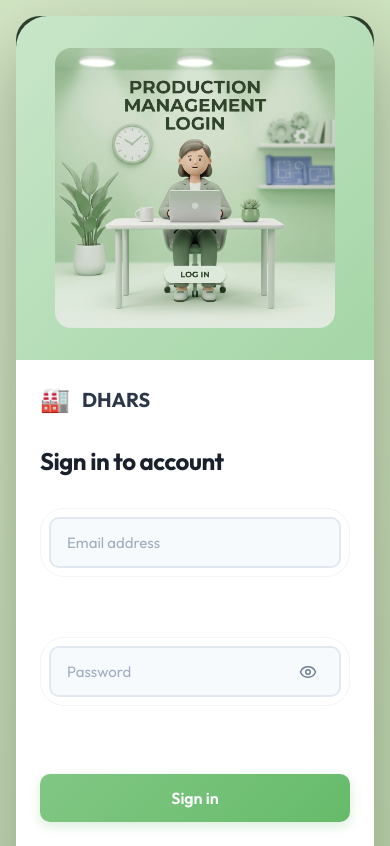
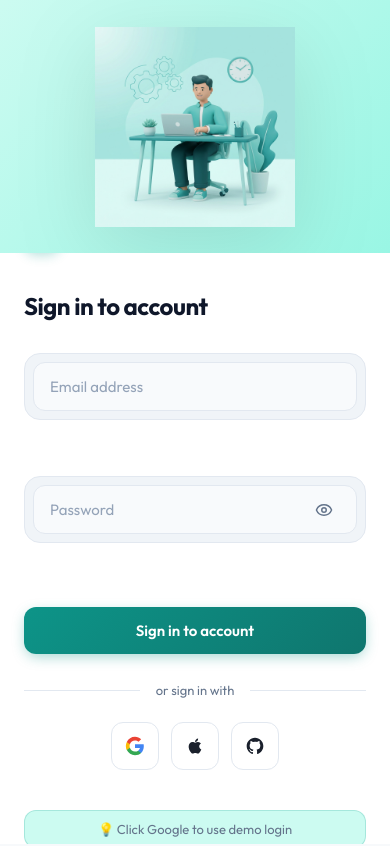
Before and after one commit to vicky34D/Production-Data-Entry.github.io, a React (Vite) app: page /#/login in a window 390 px wide. Shown: the top 846 px of the page. Built offline with nearby package versions, Linux system fonts and the light colour scheme.

Commit message:
feat: redesign login page and update app color theme to teal/emerald

```diff
--- a/src/components/Login.css
+++ b/src/components/Login.css
@@ -1,33 +1,32 @@
 /* Login Wrapper */
 .login-wrapper {
-    min-height: 100vh;
-    display: flex;
-    align-items: center;
-    justify-content: center;
-    background: linear-gradient(135deg, #d4e7c5 0%, #bfd8af 100%);
-    padding: 2rem;
+    height: 100vh;
+    width: 100%;
+    padding: 0;
+    margin: 0;
+    overflow: hidden;
 }
 
-/* Split Container */
+/* Split Container - Full Page */
 .login-container-split {
     display: flex;
     width: 100%;
-    max-width: 1200px;
-    height: 600px;
-    background: #2d3e2d;
-    border-radius: 32px;
-    overflow: hidden;
-    box-shadow: 0 30px 80px rgba(0, 0, 0, 0.3);
+    height: 100%;
+    max-width: none;
+    background: #ffffff;
+    border-radius: 0;
+    box-shadow: none;
 }
 
 /* Left Side - Illustration */
 .login-left {
-    flex: 1;
-    background: linear-gradient(135deg, #c8e6c9 0%, #a5d6a7 100%);
+    flex: 1.2;
+    /* Give slightly more space to illustration */
+    background: linear-gradient(135deg, #CCFBF1 0%, #99F6E4 100%);
     display: flex;
     align-items: center;
     justify-content: center;
-    padding: 3rem;
+    padding: 4rem;
     position: relative;
 }
 
@@ -37,14 +36,15 @@
     display: flex;
     align-items: center;
     justify-content: center;
+    max-width: 800px;
+    /* Prevent illustration from getting too huge */
 }
 
 .login-illustration {
     width: 100%;
     height: 100%;
     object-fit: contain;
-    max-width: 500px;
-    border-radius: 16px;
+    filter: drop-shadow(0 20px 40px rgba(0, 0, 0, 0.1));
 }
 
 /* Right Side - Form */
@@ -54,46 +54,57 @@
     display: flex;
     align-items: center;
     justify-content: center;
-    padding: 3rem;
-    border-radius: 0 32px 32px 0;
+    padding: 4rem;
+    position: relative;
 }
 
 .login-form-container {
     width: 100%;
-    max-width: 400px;
+    max-width: 440px;
+    /* Slightly wider for full page feel */
 }
 
 /* Brand */
 .login-brand {
     display: flex;
     align-items: center;
-    gap: 0.75rem;
-    margin-bottom: 2rem;
+    gap: 0.625rem;
+    margin-bottom: 2.5rem;
 }
 
-.brand-logo {
-    font-size: 1.5rem;
+.brand-logo-circle {
+    width: 36px;
+    height: 36px;
+    border-radius: var(--radius-md);
+    background: var(--gradient-primary);
+    color: white;
+    display: flex;
+    align-items: center;
+    justify-content: center;
+    box-shadow: 0 4px 12px rgba(13, 148, 136, 0.3);
 }
 
 .brand-name {
-    font-size: 1.25rem;
+    font-size: 1.125rem;
     font-weight: 700;
-    color: #2d3748;
+    color: #0F172A;
+    letter-spacing: -0.01em;
 }
 
 /* Form Title */
 .form-title {
-    font-size: 1.875rem;
+    font-size: 1.75rem;
     font-weight: 700;
-    color: #1a202c;
+    color: #0F172A;
     margin: 0 0 2rem 0;
+    letter-spacing: -0.02em;
 }
 
 /* Form */
 .login-form-new {
     display: flex;
     flex-direction: column;
-    gap: 1.25rem;
+    gap: 1rem;
 }
 
 /* Alerts */
@@ -101,52 +112,52 @@
     display: flex;
     align-items: center;
     gap: 0.5rem;
-    padding: 0.875rem 1rem;
-    border-radius: 10px;
+    padding: 0.75rem 1rem;
+    border-radius: var(--radius-md);
     font-size: 0.875rem;
     font-weight: 500;
 }
 
 .alert-error-new {
-    background: rgba(245, 87, 108, 0.1);
-    color: #e53e3e;
-    border: 1px solid rgba(245, 87, 108, 0.3);
+    background: var(--accent-red-light);
+    color: var(--accent-red);
+    border: 1px solid var(--accent-red);
 }
 
 .alert-success-new {
-    background: rgba(72, 187, 120, 0.1);
-    color: #38a169;
-    border: 1px solid rgba(72, 187, 120, 0.3);
+    background: var(--accent-green-light);
+    color: var(--accent-green);
+    border: 1px solid var(--accent-green);
 }
 
 /* Input Groups */
 .input-group {
     display: flex;
     flex-direction: column;
-    gap: 0.5rem;
+    gap: 0.375rem;
 }
 
 .form-input-new {
     width: 100%;
     padding: 0.875rem 1rem;
     font-size: 0.9375rem;
-    border: 2px solid #e2e8f0;
-    border-radius: 10px;
-    background: #f7fafc;
-    color: #2d3748;
+    border: 1.5px solid var(--border-color);
+    border-radius: var(--radius-md);
+    background: var(--bg-input);
+    color: var(--text-primary);
     transition: all 0.2s ease;
     font-family: inherit;
 }
 
 .form-input-new:focus {
     outline: none;
-    border-color: #81c784;
+    border-color: var(--primary-color);
     background: white;
-    box-shadow: 0 0 0 3px rgba(129, 199, 132, 0.1);
+    box-shadow: 0 0 0 3px var(--primary-light);
 }
 
 .form-input-new::placeholder {
-    color: #a0aec0;
+    color: var(--text-muted);
 }
 
 /* Password Wrapper */
@@ -161,7 +172,7 @@
     right: 1rem;
     background: none;
     border: none;
-    color: #718096;
+    color: var(--text-secondary);
     cursor: pointer;
     padding: 0.5rem;
     display: flex;
@@ -171,32 +182,32 @@
 }
 
 .password-toggle-new:hover {
-    color: #81c784;
+    color: var(--primary-color);
 }
 
 /* Submit Button */
 .submit-button {
     width: 100%;
     padding: 0.875rem 1rem;
-    font-size: 1rem;
+    font-size: 0.9375rem;
     font-weight: 600;
     color: white;
-    background: linear-gradient(135deg, #81c784 0%, #66bb6a 100%);
+    background: var(--gradient-primary);
     border: none;
-    border-radius: 10px;
+    border-radius: var(--radius-md);
     cursor: pointer;
     transition: all 0.3s ease;
     display: flex;
     align-items: center;
     justify-content: center;
     gap: 0.5rem;
-    box-shadow: 0 4px 12px rgba(129, 199, 132, 0.3);
+    box-shadow: 0 4px 14px -2px rgba(13, 148, 136, 0.4);
     margin-top: 0.5rem;
 }
 
 .submit-button:hover:not(:disabled) {
     transform: translateY(-2px);
-    box-shadow: 0 6px 16px rgba(129, 199, 132, 0.4);
+    box-shadow: 0 6px 18px -2px rgba(13, 148, 136, 0.5);
 }
 
 .submit-button:active:not(:disabled) {
@@ -228,16 +239,16 @@
     display: flex;
     align-items: center;
     text-align: center;
-    color: #a0aec0;
-    font-size: 0.875rem;
-    margin: 0.5rem 0;
+    color: var(--text-secondary);
+    font-size: 0.8125rem;
+    margin: 0.75rem 0 0.5rem 0;
 }
 
 .form-divider::before,
 .form-divider::after {
     content: '';
     flex: 1;
-    border-bottom: 1px solid #e2e8f0;
+    border-bottom: 1px solid var(--border-color);
 }
 
 .form-divider span {
@@ -247,15 +258,15 @@
 /* Social Buttons */
 .social-buttons {
     display: flex;
-    gap: 1rem;
+    gap: 0.75rem;
     justify-content: center;
 }
 
 .social-btn {
     width: 48px;
     height: 48px;
-    border-radius: 10px;
-    border: 2px solid #e2e8f0;
+    border-radius: var(--radius-md);
+    border: 1.5px solid var(--border-color);
     background: white;
     display: flex;
     align-items: center;
@@ -265,13 +276,13 @@
 }
 
 .social-btn:hover {
-    border-color: #81c784;
+    border-color: var(--primary-color);
     transform: translateY(-2px);
-    box-shadow: 0 4px 12px rgba(0, 0, 0, 0.1);
+    box-shadow: 0 4px 12px rgba(0, 0, 0, 0.08);
 }
 
 .google-btn:hover {
-    background: rgba(66, 133, 244, 0.05);
+    background: rgba(66, 133, 244, 0.04);
 }
 
 .apple-btn {
@@ -279,7 +290,7 @@
 }
 
 .apple-btn:hover {
-    background: rgba(0, 0, 0, 0.05);
+    background: rgba(0, 0, 0, 0.04);
 }
 
 .github-btn {
@@ -287,7 +298,7 @@
 }
 
 .github-btn:hover {
-    background: rgba(0, 0, 0, 0.05);
+    background: rgba(0, 0, 0, 0.04);
 }
 
 /* Form Footer */
@@ -297,145 +308,151 @@
 }
 
 .demo-hint {
-    font-size: 0.875rem;
-    color: #718096;
+    font-size: 0.8125rem;
+    color: var(--text-secondary);
     margin: 0 0 1rem 0;
-    padding: 0.75rem;
-    background: rgba(129, 199, 132, 0.1);
-    border-radius: 8px;
-    border: 1px solid rgba(129, 199, 132, 0.2);
+    padding: 0.625rem 0.875rem;
+    background: var(--primary-light);
+    border-radius: var(--radius-md);
+    border: 1px solid rgba(13, 148, 136, 0.2);
 }
 
 .signup-link {
     font-size: 0.875rem;
-    color: #718096;
+    color: var(--text-secondary);
     margin: 0;
 }
 
 .signup-link a {
-    color: #81c784;
+    color: var(--primary-color);
     text-decoration: none;
     font-weight: 600;
     transition: color 0.2s ease;
 }
 
 .signup-link a:hover {
-    color: #66bb6a;
+    color: var(--primary-hover);
     text-decoration: underline;
 }
 
 /* Dark Mode Support */
-body.dark-mode .login-wrapper {
-    background: linear-gradient(135deg, #1a2f1a 0%, #0f1f0f 100%);
+[data-theme='dark'] .login-wrapper {
+    background: linear-gradient(135deg, #134E4A 0%, #0F766E 100%);
 }
 
-body.dark-mode .login-container-split {
-    background: #1e2d1e;
+[data-theme='dark'] .login-container-split {
+    background: #0F172A;
 }
 
-body.dark-mode .login-left {
-    background: linear-gradient(135deg, #2d4a2d 0%, #1e3a1e 100%);
+[data-theme='dark'] .login-left {
+    background: linear-gradient(135deg, #14B8A6 0%, #0D9488 100%);
 }
 
-body.dark-mode .login-right {
-    background: #1a1a2e;
+[data-theme='dark'] .login-right {
+    background: #1E293B;
 }
 
-body.dark-mode .brand-name {
-    color: #e2e8f0;
+[data-theme='dark'] .brand-name {
+    color: var(--text-primary);
 }
 
-body.dark-mode .form-title {
-    color: #f7fafc;
+[data-theme='dark'] .form-title {
+    color: var(--text-primary);
 }
 
-body.dark-mode .form-input-new {
-    background: rgba(45, 55, 72, 0.5);
-    border-color: rgba(255, 255, 255, 0.1);
-    color: #e2e8f0;
+[data-theme='dark'] .form-input-new {
+    background: var(--bg-input);
+    border-color: var(--border-color);
+    color: var(--text-primary);
 }
 
-body.dark-mode .form-input-new:focus {
-    border-color: #81c784;
-    background: rgba(45, 55, 72, 0.8);
+[data-theme='dark'] .form-input-new:focus {
+    border-color: var(--primary-color);
+    background: var(--bg-hover);
 }
 
-body.dark-mode .form-input-new::placeholder {
-    color: #718096;
+[data-theme='dark'] .form-input-new::placeholder {
+    color: var(--text-muted);
 }
 
-body.dark-mode .password-toggle-new {
-    color: #a0aec0;
+[data-theme='dark'] .password-toggle-new {
+    color: var(--text-secondary);
 }
 
-body.dark-mode .password-toggle-new:hover {
-    color: #81c784;
+[data-theme='dark'] .password-toggle-new:hover {
+    color: var(--primary-color);
 }
 
-body.dark-mode .form-divider::before,
-body.dark-mode .form-divider::after {
-    border-bottom-color: rgba(255, 255, 255, 0.1);
+[data-theme='dark'] .form-divider::before,
+[data-theme='dark'] .form-divider::after {
+    border-bottom-color: var(--border-color);
 }
 
-body.dark-mode .social-btn {
-    background: rgba(45, 55, 72, 0.5);
-    border-color: rgba(255, 255, 255, 0.1);
+[data-theme='dark'] .social-btn {
+    background: var(--bg-surface);
+    border-color: var(--border-color);
 }
 
-body.dark-mode .social-btn:hover {
-    border-color: #81c784;
-    background: rgba(45, 55, 72, 0.8);
+[data-theme='dark'] .social-btn:hover {
+    border-color: var(--primary-color);
+    background: var(--bg-hover);
 }
 
-body.dark-mode .demo-hint {
-    background: rgba(129, 199, 132, 0.15);
-    border-color: rgba(129, 199, 132, 0.3);
-    color: #a0aec0;
+[data-theme='dark'] .demo-hint {
+    background: var(--primary-light);
+    border-color: rgba(20, 184, 166, 0.3);
+    color: var(--text-secondary);
 }
 
-body.dark-mode .signup-link {
-    color: #a0aec0;
+[data-theme='dark'] .signup-link {
+    color: var(--text-secondary);
 }
 
 /* Responsive Design */
 @media (max-width: 968px) {
     .login-container-split {
         flex-direction: column;
-        height: auto;
-        max-width: 500px;
+        height: 100vh;
+        max-width: none;
     }
 
     .login-left {
-        border-radius: 32px 32px 0 0;
-        min-height: 300px;
+        flex: 0 0 35%;
+        /* Illustration takes top 35% */
+        border-radius: 0;
+        min-height: auto;
+        padding: 2rem;
     }
 
     .login-right {
-        border-radius: 0 0 32px 32px;
+        flex: 1;
+        border-radius: 0;
         padding: 2rem;
+        overflow-y: auto;
+        /* Allow form to scroll if needed on short screens */
     }
 
     .login-illustration {
-        max-width: 350px;
+        max-width: 250px;
     }
 }
 
 @media (max-width: 640px) {
     .login-wrapper {
-        padding: 1rem;
+        padding: 0;
     }
 
     .login-container-split {
-        border-radius: 24px;
+        border-radius: 0;
     }
 
     .login-left {
-        padding: 2rem;
-        min-height: 250px;
+        padding: 1.5rem;
+        flex: 0 0 30%;
     }
 
     .login-right {
-        padding: 1.5rem;
+        padding: 2rem 1.5rem;
     }
 
     .form-title {
@@ -443,6 +460,6 @@ body.dark-mode .signup-link {
     }
 
     .login-illustration {
-        max-width: 280px;
+        max-width: 200px;
     }
 }
--- a/src/components/Login.jsx
+++ b/src/components/Login.jsx
@@ -1,9 +1,9 @@
 import React, { useState, useEffect } from 'react';
 import { useNavigate } from 'react-router-dom';
-import { Eye, EyeOff, AlertCircle, CheckCircle } from 'lucide-react';
+import { Eye, EyeOff, AlertCircle, CheckCircle, Factory } from 'lucide-react';
 import { motion } from 'framer-motion';
 import './Login.css';
-import loginIllustration from './login_illustration_1768040265294.png';
+import loginIllustration from './login_illustration_1768196804821.png';
 
 const Login = ({ onLogin }) => {
     const [email, setEmail] = useState('');
@@ -89,7 +89,9 @@ const Login = ({ onLogin }) => {
                 >
                     <div className="login-form-container">
                         <div className="login-brand">
-                            <div className="brand-logo">🏭</div>
+                            <div className="brand-logo-circle">
+                                <Factory size={20} strokeWidth={2.5} />
+                            </div>
                             <span className="brand-name">DHARS</span>
                         </div>
 
@@ -165,7 +167,7 @@ const Login = ({ onLogin }) => {
                                         Signing in...
                                     </>
                                 ) : (
-                                    'Sign in'
+                                    'Sign in to account'
                                 )}
                             </button>
 
@@ -196,7 +198,7 @@ const Login = ({ onLogin }) => {
 
                             <div className="form-footer">
                                 <p className="demo-hint">
-                                    💡 Click the Google icon to use demo credentials
+                                    💡 Click Google to use demo login
                                 </p>
                                 <p className="signup-link">
                                     Have an account? <a href="#" onClick={(e) => e.preventDefault()}>Log in</a>
--- a/src/index.css
+++ b/src/index.css
@@ -1,73 +1,136 @@
 @import url('https://fonts.googleapis.com/css2?family=Outfit:wght@300;400;500;600;700&family=Inter:wght@400;500;600&display=swap');
 
 :root {
-    /* Theme Colors - FinSet Light Theme */
-    --bg-page: #FFFFFF;
-    --bg-sidebar: #F9FAFC;
-    /* Very light grey for sidebar */
+    /* Modern Production Theme - Light Mode */
+    --bg-page: #F7F9FB;
+    /* Soft blue-gray background */
+    --bg-sidebar: #FFFFFF;
+    /* Pure white sidebar */
     --bg-surface: #FFFFFF;
+    /* White cards */
+    --bg-hover: #F0F4F8;
+    /* Subtle hover state */
 
-    --primary-color: #6366F1;
-    /* Indigo/Violet Brand Color */
-    --accent-yellow: #FEF3C7;
-    --accent-blue: #E0E7FF;
-    --accent-pink: #FAE8FF;
-    --accent-active: #6366F1;
-    /* Violet for active pills */
+    --primary-color: #0D9488;
+    /* Teal - growth, production, sustainability */
+    --primary-hover: #0F766E;
+    /* Darker teal */
+    --primary-light: #CCFBF1;
+    /* Light teal background */
 
-    --text-primary: #111827;
-    /* Dark text */
-    --text-secondary: #9CA3AF;
-    /* Grey text */
-    --text-muted: #D1D5DB;
+    --secondary-color: #F97316;
+    /* Vibrant orange - energy and action */
+    --secondary-light: #FFEDD5;
 
-    --border-color: #F3F4F6;
+    --accent-blue: #3B82F6;
+    /* Bright blue - trust */
+    --accent-blue-light: #DBEAFE;
+
+    --accent-purple: #8B5CF6;
+    /* Purple - analytics */
+    --accent-purple-light: #EDE9FE;
+
+    --accent-green: #10B981;
+    /* Success green */
+    --accent-green-light: #D1FAE5;
+
+    --accent-yellow: #F59E0B;
+    /* Warning amber */
+    --accent-yellow-light: #FEF3C7;
+
+    --accent-red: #EF4444;
+    /* Error red */
+    --accent-red-light: #FEE2E2;
+
+    --text-primary: #0F172A;
+    /* Deep slate */
+    --text-secondary: #64748B;
+    /* Medium slate */
+    --text-muted: #94A3B8;
+    /* Light slate */
+    --text-inverse: #FFFFFF;
+
+    --border-color: #E2E8F0;
+    /* Subtle borders */
+    --border-strong: #CBD5E1;
+    /* Stronger borders */
 
     --radius-sm: 0.5rem;
-    --radius-md: 1rem;
-    --radius-lg: 1.5rem;
-    --radius-xl: 1.5rem;
-    /* Standard rounded, not super bubbly */
+    --radius-md: 0.75rem;
+    --radius-lg: 1rem;
+    --radius-xl: 1.25rem;
     --radius-full: 9999px;
 
-    --shadow-soft: 0 4px 20px -5px rgba(0, 0, 0, 0.05);
-    --shadow-card: 0 1px 3px rgba(0, 0, 0, 0.05);
-    --bg-input: #F9FAFB;
-    /* Light input bg */
+    --shadow-sm: 0 1px 2px 0 rgba(0, 0, 0, 0.05);
+    --shadow-md: 0 4px 6px -1px rgba(0, 0, 0, 0.1), 0 2px 4px -1px rgba(0, 0, 0, 0.06);
+    --shadow-lg: 0 10px 15px -3px rgba(0, 0, 0, 0.1), 0 4px 6px -2px rgba(0, 0, 0, 0.05);
+    --shadow-card: 0 1px 3px rgba(0, 0, 0, 0.08);
+    --shadow-soft: 0 4px 20px -5px rgba(0, 0, 0, 0.08);
+
+    --bg-input: #F8FAFC;
+
+    /* Gradients for premium feel */
+    --gradient-primary: linear-gradient(135deg, #0D9488 0%, #0F766E 100%);
+    --gradient-secondary: linear-gradient(135deg, #F97316 0%, #EA580C 100%);
+    --gradient-blue: linear-gradient(135deg, #3B82F6 0%, #2563EB 100%);
 }
 
 [data-theme='dark'] {
-    /* Dark Theme Colors */
-    --bg-page: #0B1120;
-    /* Very Dark Blue/Black */
-    --bg-sidebar: #111827;
-    /* Dark Gray for sidebar */
-    --bg-surface: #1F2937;
-    /* Slightly lighter for cards */
-    --bg-input: #374151;
-    /* Dark input bg */
+    /* Modern Production Theme - Dark Mode */
+    --bg-page: #0F172A;
+    /* Deep slate */
+    --bg-sidebar: #1E293B;
+    /* Lighter slate sidebar */
+    --bg-surface: #1E293B;
+    /* Card background */
+    --bg-hover: #334155;
+    /* Hover state */
+    --bg-input: #334155;
 
-    --primary-color: #818CF8;
-    /* Lighter Indigo for dark mode contrast */
-    --accent-yellow: #78350f;
-    /* Darker yellow bg */
-    --accent-blue: #1e3a8a;
-    /* Darker blue bg */
-    --accent-pink: #831843;
-    /* Darker pink bg */
-    --accent-active: #818CF8;
+    --primary-color: #14B8A6;
+    /* Brighter teal for dark mode */
+    --primary-hover: #2DD4BF;
+    --primary-light: #134E4A;
 
-    --text-primary: #F9FAFB;
-    /* White/Off-white */
-    --text-secondary: #9CA3AF;
-    /* Light Gray */
-    --text-muted: #6B7280;
+    --secondary-color: #FB923C;
+    /* Brighter orange */
+    --secondary-light: #7C2D12;
 
-    --border-color: #374151;
-    /* Dark border */
+    --accent-blue: #60A5FA;
+    --accent-blue-light: #1E3A8A;
 
+    --accent-purple: #A78BFA;
+    --accent-purple-light: #4C1D95;
+
+    --accent-green: #34D399;
+    --accent-green-light: #064E3B;
+
+    --accent-yellow: #FBBF24;
+    --accent-yellow-light: #78350F;
+
+    --accent-red: #F87171;
+    --accent-red-light: #7F1D1D;
+
+    --text-primary: #F8FAFC;
+    /* Almost white */
+    --text-secondary: #94A3B8;
+    /* Medium slate */
+    --text-muted: #64748B;
+    /* Darker slate */
+    --text-inverse: #0F172A;
+
+    --border-color: #334155;
+    --border-strong: #475569;
+
+    --shadow-sm: 0 1px 2px 0 rgba(0, 0, 0, 0.3);
+    --shadow-md: 0 4px 6px -1px rgba(0, 0, 0, 0.4), 0 2px 4px -1px rgba(0, 0, 0, 0.3);
+    --shadow-lg: 0 10px 15px -3px rgba(0, 0, 0, 0.5), 0 4px 6px -2px rgba(0, 0, 0, 0.3);
+    --shadow-card: 0 4px 6px -1px rgba(0, 0, 0, 0.4);
     --shadow-soft: 0 10px 40px -10px rgba(0, 0, 0, 0.5);
-    --shadow-card: 0 4px 6px -1px rgba(0, 0, 0, 0.3);
+
+    --gradient-primary: linear-gradient(135deg, #14B8A6 0%, #0D9488 100%);
+    --gradient-secondary: linear-gradient(135deg, #FB923C 0%, #F97316 100%);
+    --gradient-blue: linear-gradient(135deg, #60A5FA 0%, #3B82F6 100%);
 }
 
 * {
@@ -122,18 +185,46 @@ button {
     display: inline-flex;
     align-items: center;
     justify-content: center;
-    padding: 0.6rem 1.2rem;
+    gap: 0.5rem;
+    padding: 0.625rem 1.25rem;
     border-radius: var(--radius-md);
-    font-weight: 500;
-    transition: all 0.2s;
+    font-weight: 600;
+    font-size: 0.875rem;
+    transition: all 0.2s ease;
+    border: none;
 }
 
 .btn-primary {
-    background: var(--primary-color);
+    background: var(--gradient-primary);
     color: white;
+    box-shadow: var(--shadow-sm);
 }
 
 .btn-primary:hover {
-    opacity: 0.9;
+    box-shadow: var(--shadow-md);
+    transform: translateY(-1px);
+    opacity: 0.95;
+}
+
+.btn-secondary {
+    background: var(--gradient-secondary);
+    color: white;
+    box-shadow: var(--shadow-sm);
+}
+
+.btn-secondary:hover {
+    box-shadow: var(--shadow-md);
+    transform: translateY(-1px);
+    opacity: 0.95;
+}
+
+.btn-outline {
+    background: transparent;
+    color: var(--primary-color);
+    border: 1.5px solid var(--primary-color);
+}
+
+.btn-outline:hover {
+    background: var(--primary-light);
     transform: translateY(-1px);
 }
```
Also changed, not shown: src/components/Dashboard.css (+25 -9 lines), src/components/Layout.css (+9 -6 lines), src/components/login_illustration_1768196804821.png (added).
